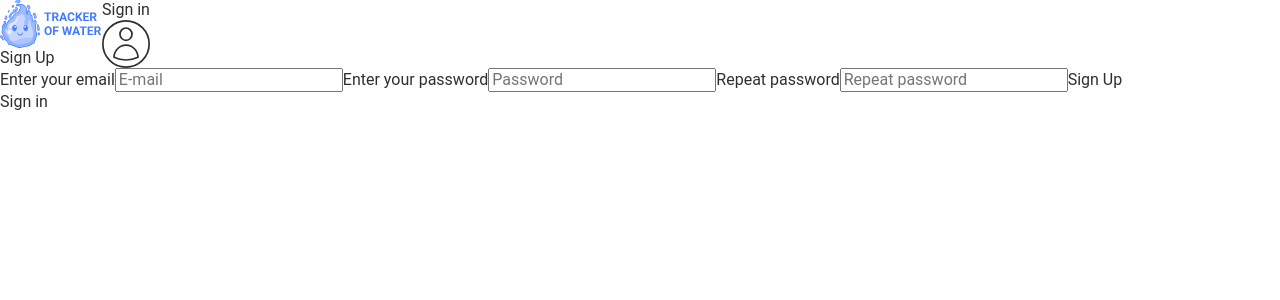
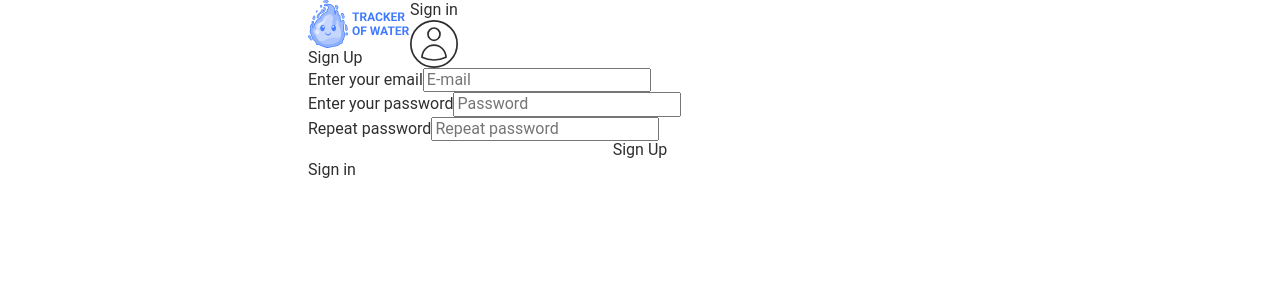
Before and after one commit to ServerIbraimovUa/agua_vivo_app, a React (Vite) app: page /agua_vivo_app/signup in a window 1280 px wide. Shown: the top 300 px of the page. Built offline with nearby package versions, Linux system fonts and the light colour scheme; no server answers.

Commit message:
added container types file and min fix

```diff
--- a/src/App.tsx
+++ b/src/App.tsx
@@ -1,28 +1,34 @@
-import { Route, Routes } from "react-router-dom";
-import { lazy, Suspense, useEffect } from "react";
+import { Navigate, Route, Routes } from "react-router-dom";
+import { lazy, useEffect } from "react";
 import { PrivateRoute } from "./components/PrivateRoute/PrivateRote.jsx";
 import { PublicRoute } from "./components/PublicRoute/PublicRoute";
 import { useAppDispatch } from "./redux/redux_ts/hook.js";
 import { getCurrentUserThunk } from "./redux/auth/auth.operations.js";
+import { selectIsAuthorized } from "./redux/auth/authSelectors.js";
+import { useSelector } from "react-redux";
+import Layout from "./components/Layout/Layout.js";
 
-const Layout = lazy(() => import("./components/Layout/Layout.js"));
 const HomePage = lazy(() => import("./pages/HomePage"));
 const RegisterPage = lazy(() => import("./pages/RegisterPage"));
 const LoginPage = lazy(() => import("./pages/LoginPage"));
 const WelcomePage = lazy(() => import("./pages/WelcomePage.js"));
 
 export default function App() {
+  const isAuthorized = useSelector(selectIsAuthorized);
   const dispatch = useAppDispatch();
   useEffect(() => {
-    dispatch(getCurrentUserThunk("r"));
+    dispatch(getCurrentUserThunk());
   }, [dispatch]);
 
   return (
     <>
-      <Suspense fallback={<div>Loading...</div>}>
       <Routes>
         <Route path="/" element={<Layout />}>
           {/* Public Routers  */}
+          <Route
+            index
+            element={!isAuthorized ? <WelcomePage /> : <HomePage />}
+          />
           <Route
             path="/welcome"
             element={
@@ -48,9 +54,9 @@ export default function App() {
               <PrivateRoute redirectTo="/welcome" component={<HomePage />} />
             }
           />
+          <Route path="*" element={<Navigate to="/" />} />
         </Route>
       </Routes>
-      </Suspense>
     </>
   );
 }
--- a/src/components/AuthForm/AuthForm.tsx
+++ b/src/components/AuthForm/AuthForm.tsx
@@ -2,9 +2,9 @@ import { FC } from "react";
 import { useForm } from "react-hook-form";
 import { logInThunk, registerThunk } from "../../redux/auth/auth.operations";
 import { useAppDispatch } from "../../redux/redux_ts/hook";
-import * as yup from "yup";
+
 import { yupResolver } from "@hookform/resolvers/yup";
-
+import { authSchemas } from "../../schemas/authSchemas";
 export interface Data {
   email: string;
   password: string;
@@ -14,25 +14,14 @@ interface Props {
   repeat: boolean;
 }
 
-const schema = yup
-  .object({
-    email: yup.string().min(6).max(60).required(),
-    password: yup.string().min(8).max(64).required(),
-    repeatPassword: yup
-      .string()
-      .oneOf([yup.ref("password"), null], "Passwords must match"),
-  })
-  .required();
-
 const AuthForm: FC<Props> = ({ repeat }) => {
   const {
     register,
     handleSubmit,
-    // watch,
     reset,
     formState: { errors },
   } = useForm<Data>({
-    resolver: yupResolver(schema),
+    resolver: yupResolver(authSchemas(repeat)),
   });
 
   const dispatch = useAppDispatch();
@@ -48,10 +37,11 @@ const AuthForm: FC<Props> = ({ repeat }) => {
     reset();
   };
 
-  // const password = watch("password", "");
-
   return (
-    <form onSubmit={handleSubmit(onSubmit)}>
+    <form
+      onSubmit={handleSubmit(onSubmit)}
+      style={{ display: "flex", flexDirection: "column" }}
+    >
       <label>
         <span>Enter your email</span>
         <input
@@ -69,9 +59,7 @@ const AuthForm: FC<Props> = ({ repeat }) => {
           type="password"
           placeholder="Password"
         />
-        {errors.password && (
-          <span>This field is required with minimum 8 characters</span>
-        )}
+        {errors.password?.message}
       </label>
       {repeat && (
         <>
@@ -81,15 +69,11 @@ const AuthForm: FC<Props> = ({ repeat }) => {
             <input
               {...register("repeatPassword", {
                 required: true,
-                // validate: (value) =>
-                //   value === password || "Passwords do not match",
               })}
               type="password"
               placeholder="Repeat password"
             />
-            {errors.repeatPassword && (
-              <span>{errors.repeatPassword?.message}</span>
-            )}
+            {errors.repeatPassword?.message}
           </label>
         </>
       )}
--- a/src/components/Header/Header.tsx
+++ b/src/components/Header/Header.tsx
@@ -8,11 +8,15 @@ import { selectIsAuthorized } from "../../redux/auth/authSelectors.js";
 const Header = () => {
   const isAuthorized = useSelector(selectIsAuthorized);
   return (
-    <NavbarContainer>
-      <Logo />
+    <header>
+      <div className="container">
+        <NavbarContainer>
+          <Logo />
 
-      {isAuthorized ? <UserLogo /> : <UserAuth />}
-    </NavbarContainer>
+          {isAuthorized ? <UserLogo /> : <UserAuth />}
+        </NavbarContainer>
+      </div>
+    </header>
   );
 };
 
--- a/src/components/WaterList/WaterListItem/WaterListItem.tsx
+++ b/src/components/WaterList/WaterListItem/WaterListItem.tsx
@@ -25,7 +25,7 @@ const WaterListItem: FC<IProps> = ({
 
   return (
     <>
-      {waterList.map(({ waterVolume, date, waterId, waterData }) => {
+      {waterList.map(({ waterVolume, date, waterId }) => {
         return (
           <li key={waterId}>
             <span>
@@ -36,7 +36,7 @@ const WaterListItem: FC<IProps> = ({
             <button
               type="button"
               className="edit-btn"
-              onClick={() => handleUpdateWater(waterData)}
+              // onClick={() => handleUpdateWater(waterData)}
             >
               <Icon className="edit-water-icon" id="icon-pencil"></Icon>
             </button>
--- a/src/css/deviceSize.ts
+++ b/src/css/deviceSize.ts
@@ -1,13 +1,11 @@
 const size = {
-  mobileS: "320px",
-  mobileL: "425px",
-  tabletS: "768px",
-  tabletL: "1439px",
-  laptop: "1440px",
+  mobile: "320px",
+  tablet: "768px",
+  desktop: "1440px",
 };
 
 export const device = {
-  mobile: `screen and (min-width: ${size.mobileS}) and (max-width: ${size.mobileL})`,
-  tablet: `screen and (min-width: ${size.tabletS}) and (max-width: ${size.tabletL})`,
-  laptop: `screen and (min-width: ${size.laptop})`,
+  mobile: `screen and (min-width: ${size.mobile}) `,
+  tablet: `screen and (min-width: ${size.tablet})`,
+  desktop: `screen and (min-width: ${size.desktop})`,
 };
--- a/src/main.ts
+++ b/src/main.ts
@@ -116,16 +116,14 @@ export const GlobalStyle = createGlobalStyle`
   margin: 0 auto;
 
   @media ${device.mobile} {
-        min-width: 280px;
-        max-width: 300px;
+        max-width: 320px;
         }
 
   @media ${device.tablet} {
-        min-width: 704px;
-        max-width: 1216px;
+        max-width: 704px;
         }
 
-    @media ${device.laptop} {
+    @media ${device.desktop} {
         max-width: 1216px;
         padding-left: 24px;
         padding-right: 24px;
--- a/src/pages/LoginPage.tsx
+++ b/src/pages/LoginPage.tsx
@@ -3,11 +3,13 @@ import { NavLink } from "react-router-dom";
 
 const LoginPage = () => {
   return (
-    <div>
-      <h2>Sign In</h2>
-      <AuthForm repeat={false} />
-      <NavLink to="/signup">Sign up</NavLink>
-    </div>
+    <section>
+      <div className="container">
+        <h2>Sign In</h2>
+        <AuthForm repeat={false} />
+        <NavLink to="/signup">Sign up</NavLink>
+      </div>
+    </section>
   );
 };
 
--- a/src/pages/RegisterPage.tsx
+++ b/src/pages/RegisterPage.tsx
@@ -3,13 +3,13 @@ import AuthForm from "../components/AuthForm/AuthForm";
 
 const RegisterPage = () => {
   return (
-    <div>
-      <div>
+    <section>
+      <div className="container">
         <h2>Sign Up</h2>
         <AuthForm repeat={true} />
         <NavLink to="/signin">Sign in</NavLink>
       </div>
-    </div>
+    </section>
   );
 };
 
--- a/src/pages/WelcomePage.tsx
+++ b/src/pages/WelcomePage.tsx
@@ -8,6 +8,7 @@ const WelcomePage = () => {
 
   return (
     <section>
+      <div className="container">
         <div>
           <h1>Water consumption tracker</h1>
           <h2>Record daily water intake and track</h2>
@@ -82,6 +83,7 @@ const WelcomePage = () => {
           <h3>Why Drink Water</h3>
           <WelcomeList />
         </div>
+      </div>
     </section>
   );
 };
--- /dev/null
+++ b/src/schemas/authSchemas.ts
@@ -0,0 +1,48 @@
+import * as yup from "yup";
+export const authSchemas = (repeat: boolean) => {
+  return repeat
+    ? yup
+        .object({
+          email: yup
+            .string()
+            .matches(
+              /^\w+([.-]?\w+)*@\w+([.-]?\w+)*(\.\w{2,3})+$/,
+              "Invalid email address"
+            )
+            .required("Email is required"),
+          password: yup
+            .string()
+            .matches(
+              /^(?=.*[a-zA-Z])(?=.*\d)[a-zA-Z\d]+$/,
+              "Password must include letters and numbers"
+            )
+            .min(8, "Password is short")
+            .max(40, "Password is long")
+            .required("Password is required"),
+          repeatPassword: yup
+            .string()
+            .oneOf([yup.ref("password")], "Passwords must match")
+            .required("Repeat password is required"),
+        })
+        .required()
+    : yup
+        .object({
+          email: yup
+            .string()
+            .matches(
+              /^\w+([.-]?\w+)*@\w+([.-]?\w+)*(\.\w{2,3})+$/,
+              "Invalid email address"
+            )
+            .required("Email is required"),
+          password: yup
+            .string()
+            .matches(
+              /^(?=.*[a-zA-Z])(?=.*\d)[a-zA-Z\d]+$/,
+              "Password must include letters and numbers"
+            )
+            .min(8, "Password is short")
+            .max(40, "Password is long")
+            .required("Password is required"),
+        })
+        .required();
+};
```
Also changed, not shown: src/redux/auth/auth.operations.ts (+6 -3 lines), src/types/requiredTypes.ts (added). Lines whose indentation alone changed are shown as unchanged.
